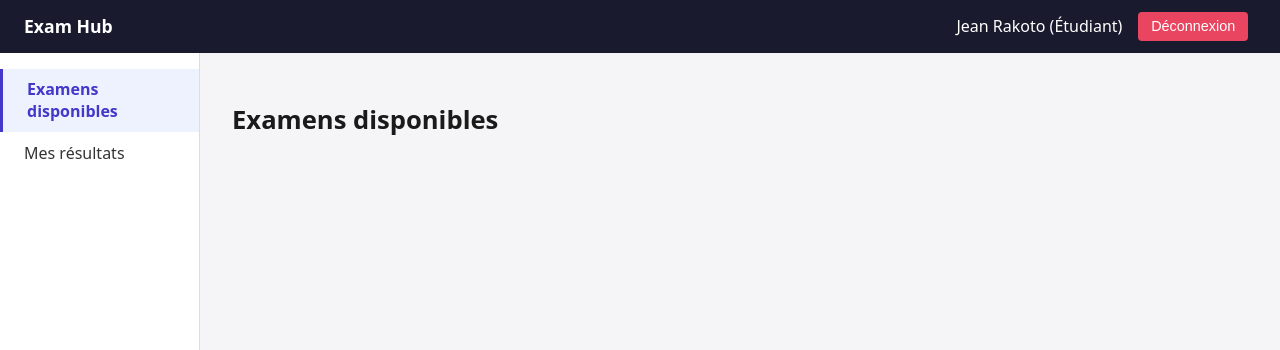
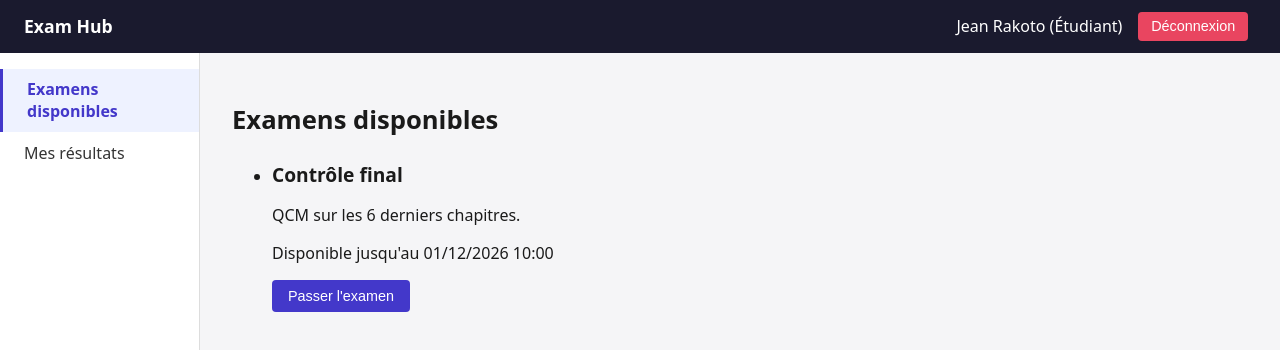
Before and after one commit to ahitantsoad-pixel/FRONTED_EXAM_HUB, a React (Vite) app: page /login in a window 1280 px wide. Both pictures are taken after typing "name@example.com", "Sample123" into the empty fields and a click on the button "Se connecter". Shown: the top 350 px of the page. Built offline with nearby package versions, Linux system fonts and the light colour scheme; no server answers.

Commit message:
Ajoute la liste des examens disponibles

```diff
--- a/src/pages/student/AvailableExamsPage.jsx
+++ b/src/pages/student/AvailableExamsPage.jsx
@@ -1,4 +1,67 @@
-// src/pages/student/AvailableExamsPage.jsx
+import { useEffect, useState } from 'react';
+import { Link } from 'react-router-dom';
+import { useAuth } from '../../context/AuthContext';
+import { getMyExams } from '../../api/attempts.api';
+
 export default function AvailableExamsPage() {
-  return <h1>Examens disponibles</h1>;
+  const { token } = useAuth();
+
+  const [exams, setExams] = useState([]);
+  const [loading, setLoading] = useState(true);
+  const [error, setError] = useState(null);
+
+  useEffect(() => {
+    loadExams();
+  }, []);
+
+  async function loadExams() {
+    setLoading(true);
+    setError(null);
+    try {
+      const data = await getMyExams(token);
+      setExams(data);
+    } catch (err) {
+      setError(err.message);
+    } finally {
+      setLoading(false);
+    }
+  }
+
+  function formatDate(isoString) {
+    return new Date(isoString).toLocaleString('fr-FR', {
+      dateStyle: 'short',
+      timeStyle: 'short',
+    });
+  }
+
+  if (loading) return <p>Chargement des examens...</p>;
+
+  return (
+    <div className="available-exams-page">
+      <h1>Examens disponibles</h1>
+
+      {error && <p className="error-message">{error}</p>}
+
+      {exams.length === 0 ? (
+        <p>Aucun examen disponible pour le moment.</p>
+      ) : (
+        <ul className="exams-list">
+          {exams.map((exam) => (
+            <li key={exam.id} className="exam-card">
+              <div>
+                <h2>{exam.title}</h2>
+                <p>{exam.description}</p>
+                <p className="exam-window">
+                  Disponible jusqu'au {formatDate(exam.endsAt)}
+                </p>
+              </div>
+              <Link to={`/student/exams/${exam.id}`}>
+                <button>Passer l'examen</button>
+              </Link>
+            </li>
+          ))}
+        </ul>
+      )}
+    </div>
+  );
 }
```
